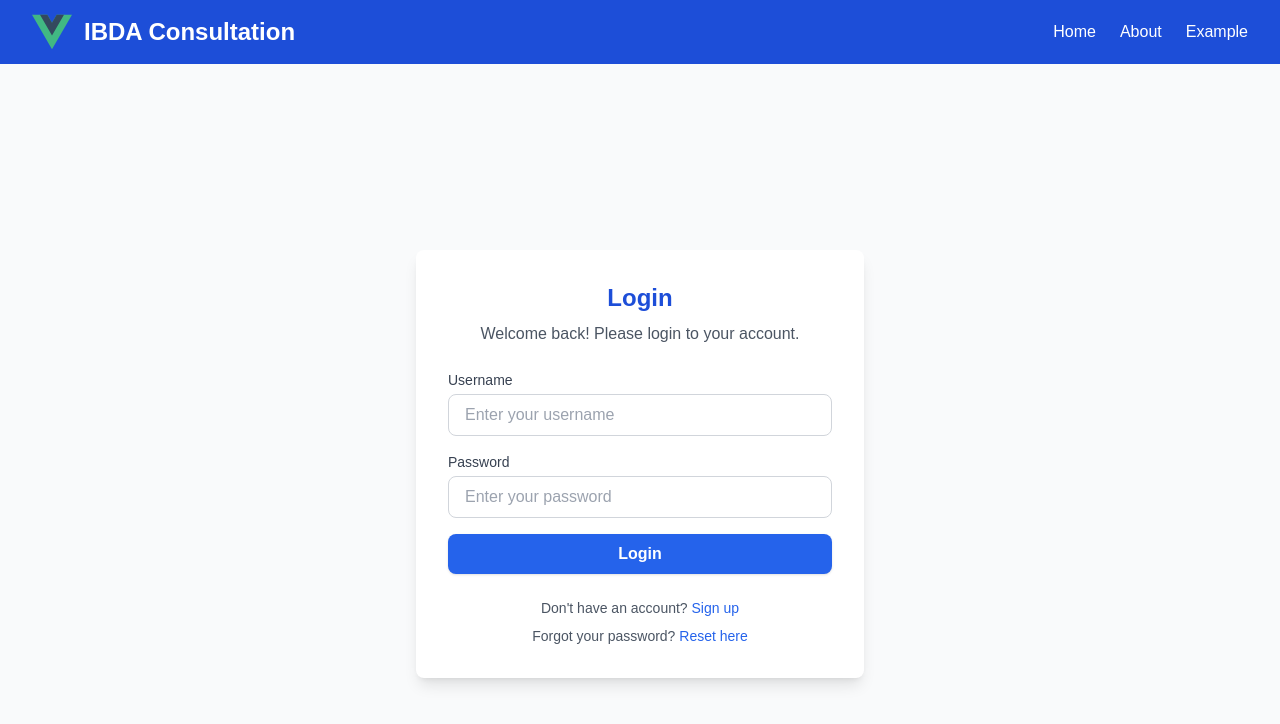
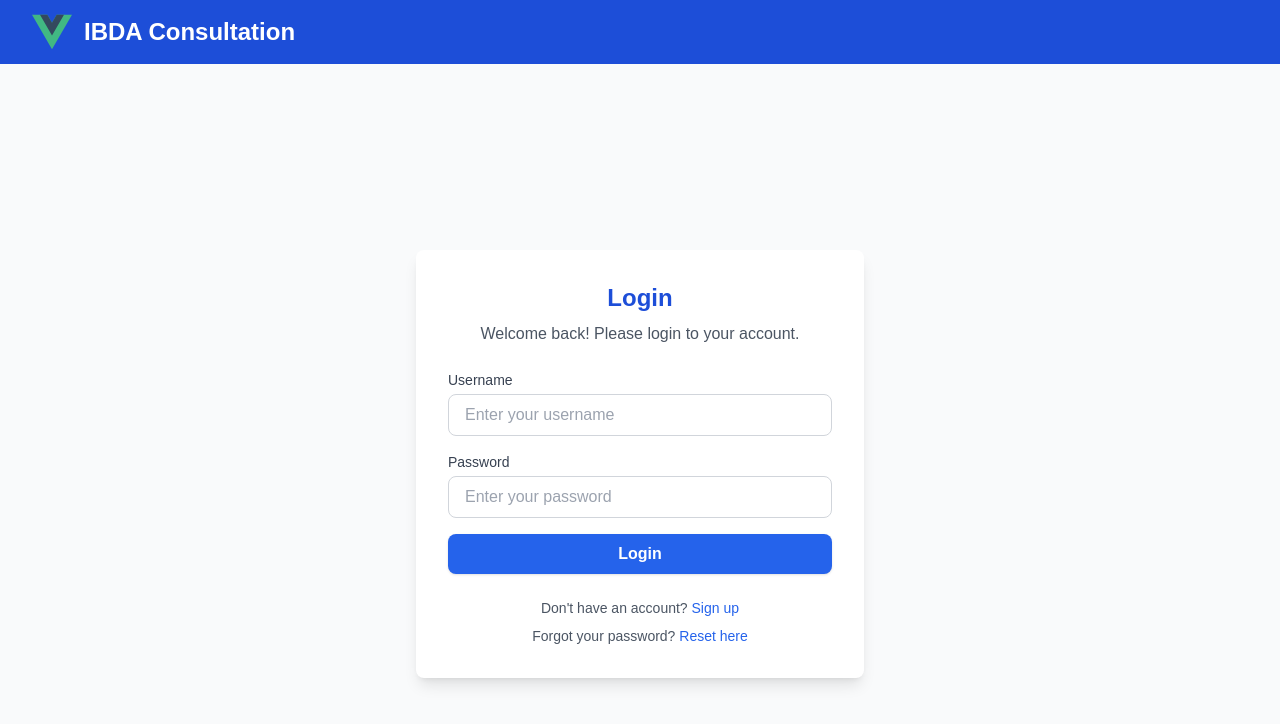
Before and after one commit to 6ill/expense-tracker-vue, a Vue app in the folder client/: page / in a window 1280 px wide. Shown: the top 724 px of the page. Built offline with nearby package versions, Linux system fonts and the light colour scheme.

Commit message:
hilangin menu navbar

```diff
--- a/client/src/components/NavbarTemplate.vue
+++ b/client/src/components/NavbarTemplate.vue
@@ -7,32 +7,6 @@
             <RouterLink to="/" class="flex items-center space-x-3">
               <img src="@/assets/logo.svg" alt="Vue Logo" class="h-10 w-10" />
               <span class="text-2xl font-semibold text-white">IBDA Consultation</span>
-            </RouterLink>
-          </div>
-
-          <!-- Links (Hidden on Mobile) -->
-          <div class="hidden md:flex space-x-6">
-            <RouterLink
-              to="/"
-              class="text-white hover:text-blue-300 font-medium"
-              active-class="text-blue-300"
-              exact
-            >
-              Home
-            </RouterLink>
-            <RouterLink
-              to="/about"
-              class="text-white hover:text-blue-300 font-medium"
-              active-class="text-blue-300"
-            >
-              About
-            </RouterLink>
-            <RouterLink
-              to="/example"
-              class="text-white hover:text-blue-300 font-medium"
-              active-class="text-blue-300"
-            >
-              Example
             </RouterLink>
           </div>
 
@@ -70,34 +44,6 @@
         </div>
       </div>
 
-      <!-- Mobile Menu -->
-      <div
-        v-show="isMenuOpen"
-        class="md:hidden bg-blue-600 space-y-2 px-4 py-2 shadow-lg"
-      >
-        <RouterLink
-          to="/"
-          class="block text-white hover:text-blue-300 font-medium"
-          active-class="text-blue-300"
-          exact
-        >
-          Home
-        </RouterLink>
-        <RouterLink
-          to="/about"
-          class="block text-white hover:text-blue-300 font-medium"
-          active-class="text-blue-300"
-        >
-          About
-        </RouterLink>
-        <RouterLink
-          to="/example"
-          class="block text-white hover:text-blue-300 font-medium"
-          active-class="text-blue-300"
-        >
-          Example
-        </RouterLink>
-      </div>
     </nav>
   </template>
 
```
